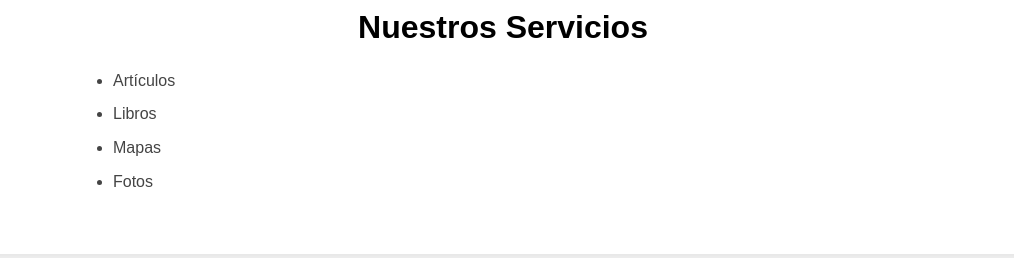
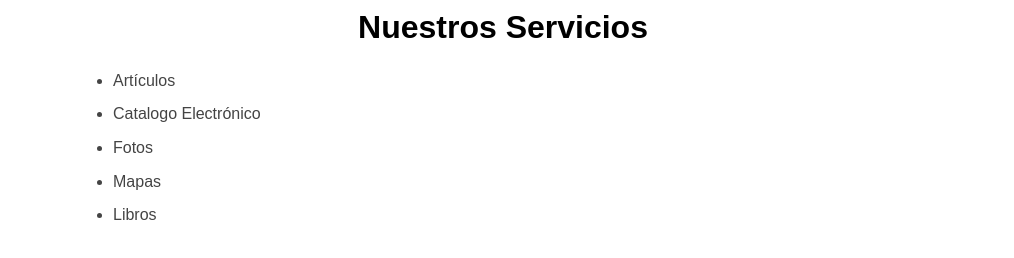
Before and after one commit to iscmarck/pawinaweb, a plain HTML site: page servicios.html in a window 1280 px wide. Shown: the part 152-410 px from the top of the page, without its empty margins (137-1151 px from the left). Drawn offline with Linux system fonts and the light colour scheme.

Commit message:
Add files via upload

```diff
--- a/servicios.html
+++ b/servicios.html
@@ -146,9 +146,11 @@
         <h1>Nuestros Servicios</h1>
         <ul>
       <li>Artículos</li>
+      <li>Catalogo Electrónico</li>
+      <li>Fotos</li>
+      <li>Mapas</li>
       <li>Libros</li>
-      <li>Mapas</li>
-      <li>Fotos</li>
+
     </ul>
 
 
```
